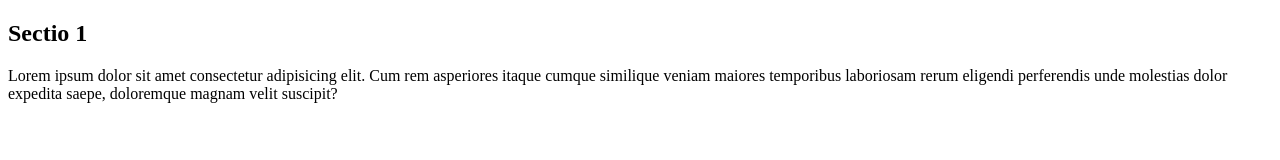
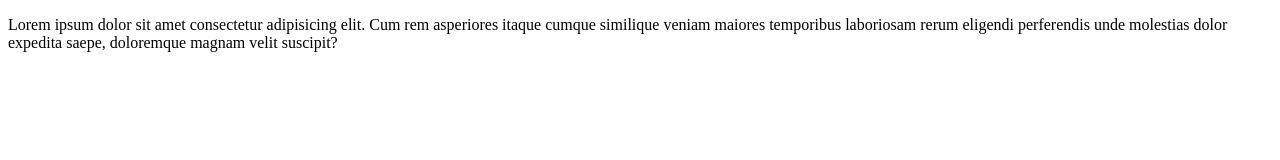
Before and after one commit to gromek87/git-course-2, a plain HTML site: page index.html in a window 1280 px wide. Drawn offline with Linux system fonts and the light colour scheme.

Commit message:
index.html section 1 without heading

```diff
--- a/index.html
+++ b/index.html
@@ -8,7 +8,6 @@
 </head>
 <body>
     <section>
- <h1>Sectio 1</h1>
  <p>Lorem ipsum dolor sit amet consectetur adipisicing elit. Cum rem asperiores itaque cumque similique veniam maiores temporibus laboriosam rerum eligendi perferendis unde molestias dolor expedita saepe, doloremque magnam velit suscipit?</p>
 </section>
 </body>
```
